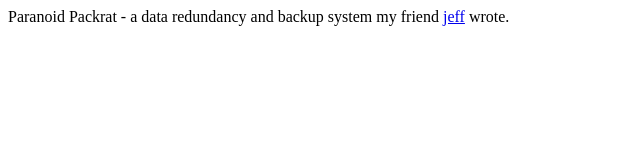
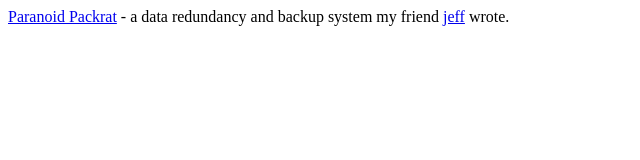
Before and after one commit to wnight/wnight.github.com, a plain HTML site: page index.html in a window 1280 px wide. Shown: the whole page, without its empty margins (0-640 px from the left). Drawn offline with Linux system fonts and the light colour scheme.

Commit message:
make PP a link

```diff
--- a/index.html
+++ b/index.html
@@ -1,5 +1,5 @@
 <html><head><title>WNight's Github projects</title></head>
 <body>
-<p>Paranoid Packrat - a data redundancy and backup system my friend <a href="http://github.com/jeffwelling/">jeff</a> wrote.</p>
+<p><a href="http://github.com/wnight/ParanoidPackrat/">Paranoid Packrat</a> - a data redundancy and backup system my friend <a href="http://github.com/jeffwelling/">jeff</a> wrote.</p>
 </body>
 </html>
```
